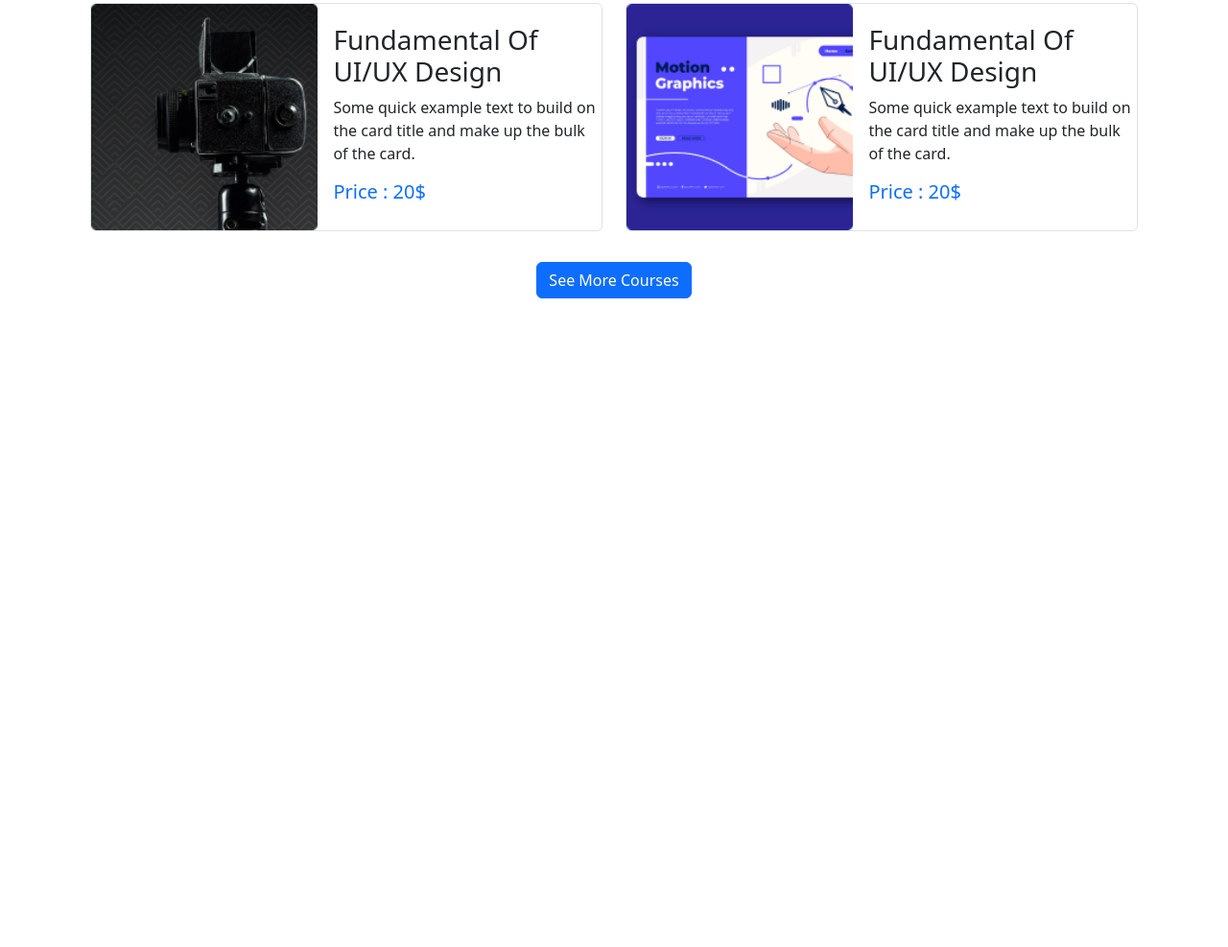
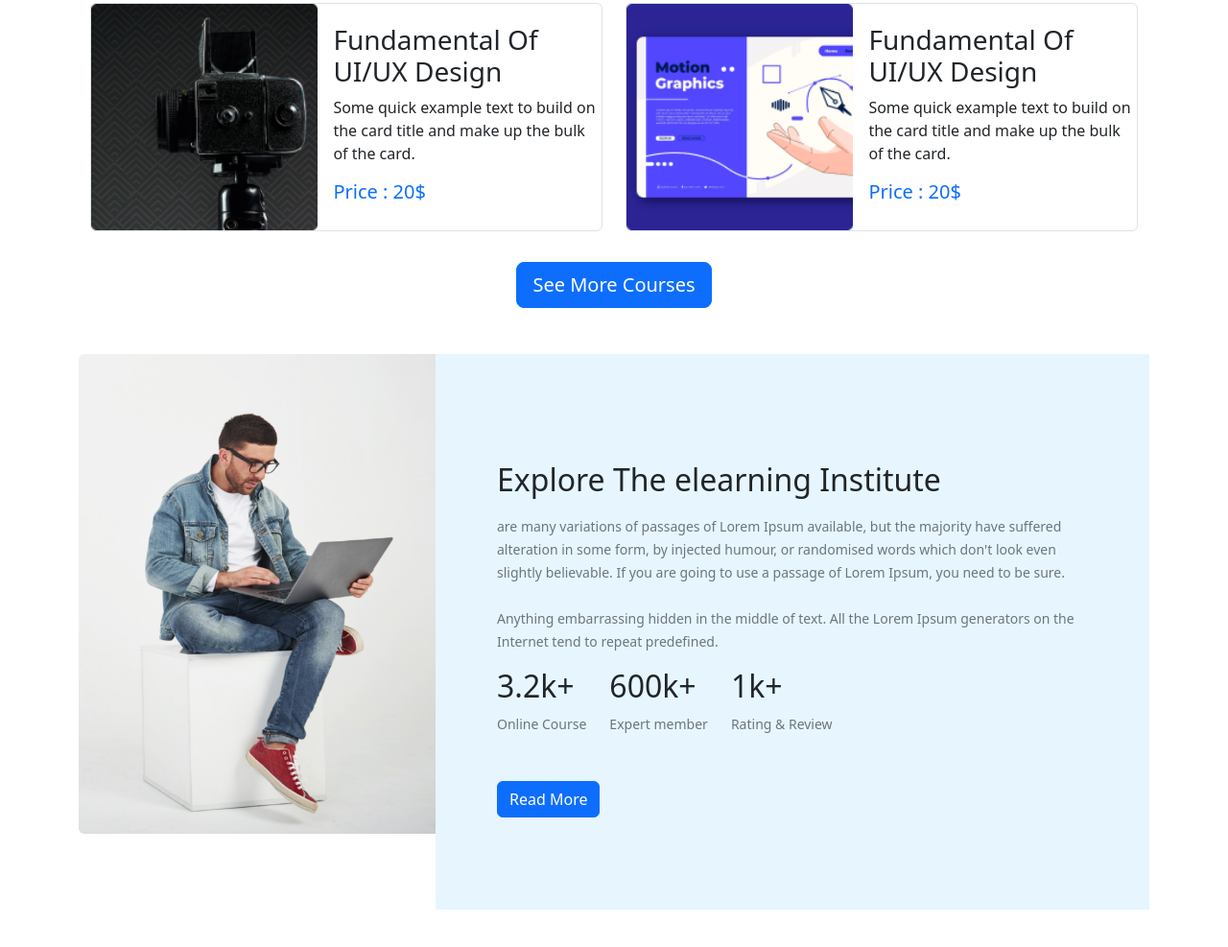
Before and after one commit to Gtarafdar/learn-with-gt, a plain HTML site: page index.html in a window 1280 px wide. Shown: the part 1416-2403 px from the top of the page at 96% size. Before the commit the page ends 1775 px from the top, so only its background shows below. Drawn offline with nearby package versions, Linux system fonts and the light colour scheme.

Commit message:
Added exploring the institute section

```diff
--- a/index.html
+++ b/index.html
@@ -206,7 +206,7 @@
         <!-- course items start -->
         <div class="container">
           <!-- <div class="row row-cols-lg-2 row-cols-md-1 row-cols-sm-2"> -->
-          <div class="row row-cols-lg-2 row-cols-sm-2 row-cols-md-1">
+          <div class="row row-cols-1 row-cols-lg-2 row-cols-md-1 row-cols-sm-1">
             <div class="col">
               <div
                 class="d-flex flex-lg-row flex-md-row flex-column gap-3 align-items-center border rounded mb-3 sm-p-3"
@@ -299,7 +299,7 @@
             </div>
           </div>
           <div class="text-center my-3">
-            <button type="button" class="btn btn-primary lg-mb-5">
+            <button type="button" class="btn btn-primary btn-lg lg-mb-5">
               See More Courses
             </button>
           </div>
@@ -307,6 +307,63 @@
         <!-- course items end -->
       </section>
       <!-- Discover Popular Courses End -->
+
+      <!-- Exploring the elearning institute start -->
+      <section class="mt-5">
+        <div class="card border-0">
+          <div class="row g-0">
+            <div class="col-md-4">
+              <img
+                src="./images/working.png"
+                class="img-fluid rounded-start"
+                alt="..."
+              />
+            </div>
+            <div class="card-bg container p-5 col-md-8">
+              <div class="card-body">
+                <h2 class="card-title mt-5">Explore The elearning Institute</h2>
+                <p class="card-text mt-3">
+                  <small class="text-muted">
+                    are many variations of passages of Lorem Ipsum available,
+                    but the majority have suffered alteration in some form, by
+                    injected humour, or randomised words which don't look even
+                    slightly believable. If you are going to use a passage of
+                    Lorem Ipsum, you need to be sure. </br> </br>Anything embarrassing
+                    hidden in the middle of text. All the Lorem Ipsum generators
+                    on the Internet tend to repeat predefined.
+                    </small> </p>
+              </div>
+              <!-- numer part -->
+              <div
+                class="d-flex justify-content-start align-items-center gap-4 mx-3"
+              >
+                <div>
+                  <h2>3.2k+</h2>
+                  <p class="card-text">
+                    <small class="text-muted">Online Course</small>
+                  </p>
+                </div>
+                <div>
+                  <h2>600k+</h2>
+                  <p class="card-text">
+                    <small class="text-muted">Expert member</small>
+                  </p>
+                </div>
+                <div>
+                  <h2>1k+</h2>
+                  <p class="card-text">
+                    <small class="text-muted">Rating & Review</small>
+                  </p>
+                </div>
+              </div>
+              <button type="button" class="btn btn-primary lg-mb-5 mx-3 my-5">
+                Read More
+              </button>
+            </div>
+          </div>
+        </div>
+      </section>
+      <!-- Exploring the elearning institute End -->
     </main>
 
     <!-- Main body content end -->
--- a/style.css
+++ b/style.css
@@ -11,3 +11,7 @@
     font-size: 7px;
   }
 }
+/* Card bg color */
+.card-bg {
+  background-color: #e7f6fe;
+}
```
